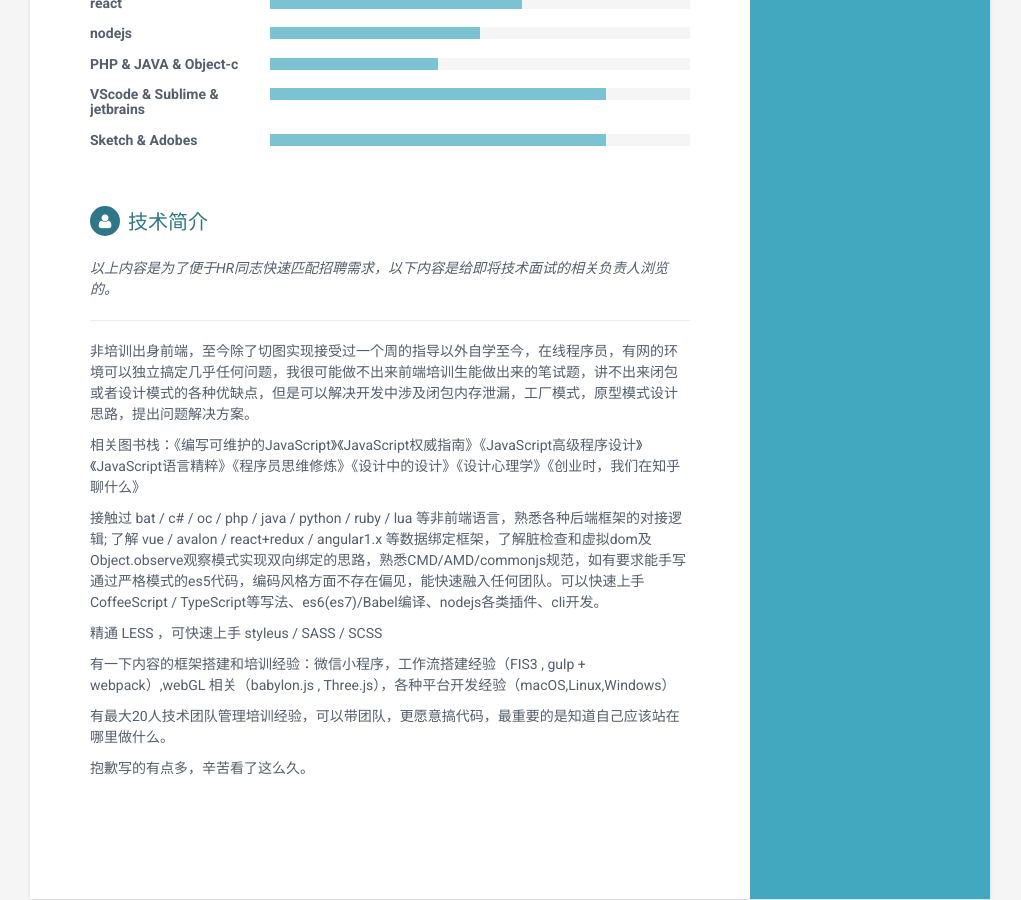
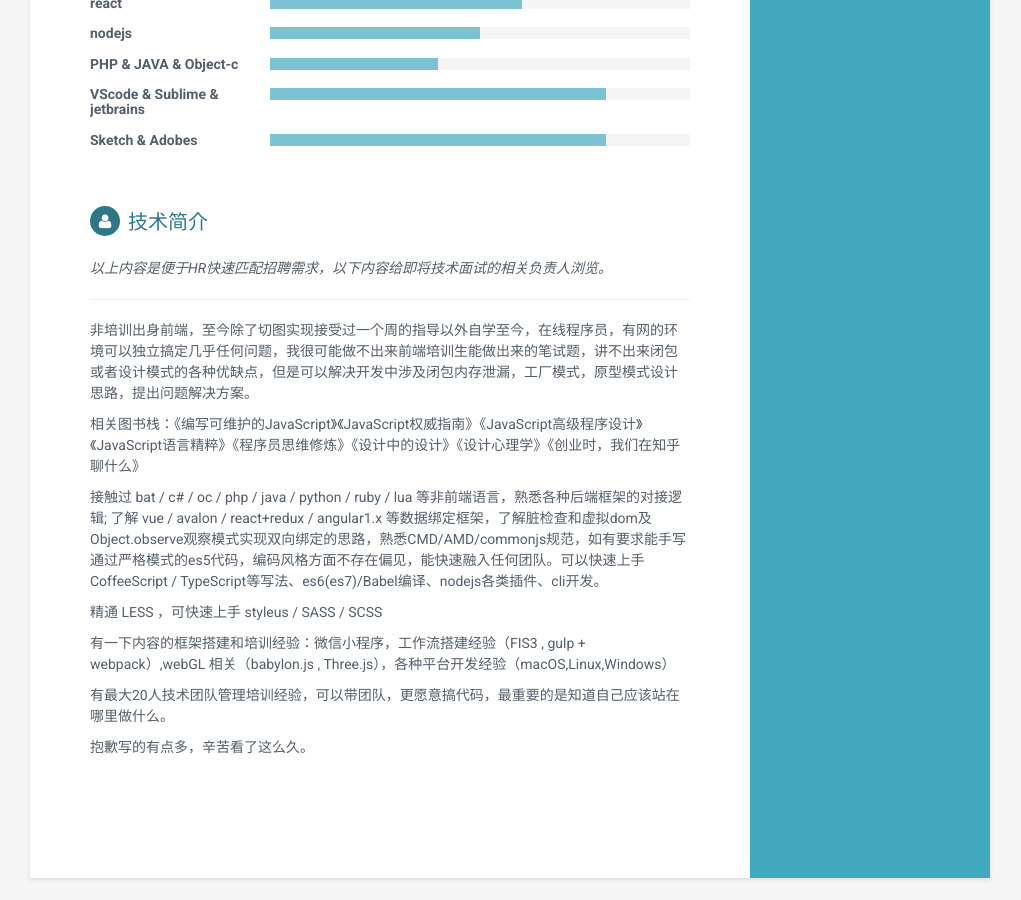
Before and after one commit to hotjp/introduce, a Jekyll site: the page built from index.html, in a window 1280 px wide and 900 px high, scrolled down 1665 px. Shown: the whole window, without its empty margins (130-1151 px from the left). Built offline with Jekyll 4.4.1, drawn with Linux system fonts in a browser that asks for light colours.

Commit message:
make it looks good

```diff
--- a/_includes/skills.html
+++ b/_includes/skills.html
@@ -127,7 +127,7 @@
 <section class="section summary-section">
     <h2 class="section-title"><i class="fa fa-user"></i>技术简介</h2>
     <div class="summary">
-        <p><i>以上内容是为了便于HR同志快速匹配招聘需求，以下内容是给即将技术面试的相关负责人浏览的。</i>
+        <p><i>以上内容是便于HR快速匹配招聘需求，以下内容给即将技术面试的相关负责人浏览。</i>
         </p>
         <hr>
         <p>非培训出身前端，至今除了切图实现接受过一个周的指导以外自学至今，在线程序员，有网的环境可以独立搞定几乎任何问题，我很可能做不出来前端培训生能做出来的笔试题，讲不出来闭包或者设计模式的各种优缺点，但是可以解决开发中涉及闭包内存泄漏，工厂模式，原型模式设计思路，提出问题解决方案。
```
